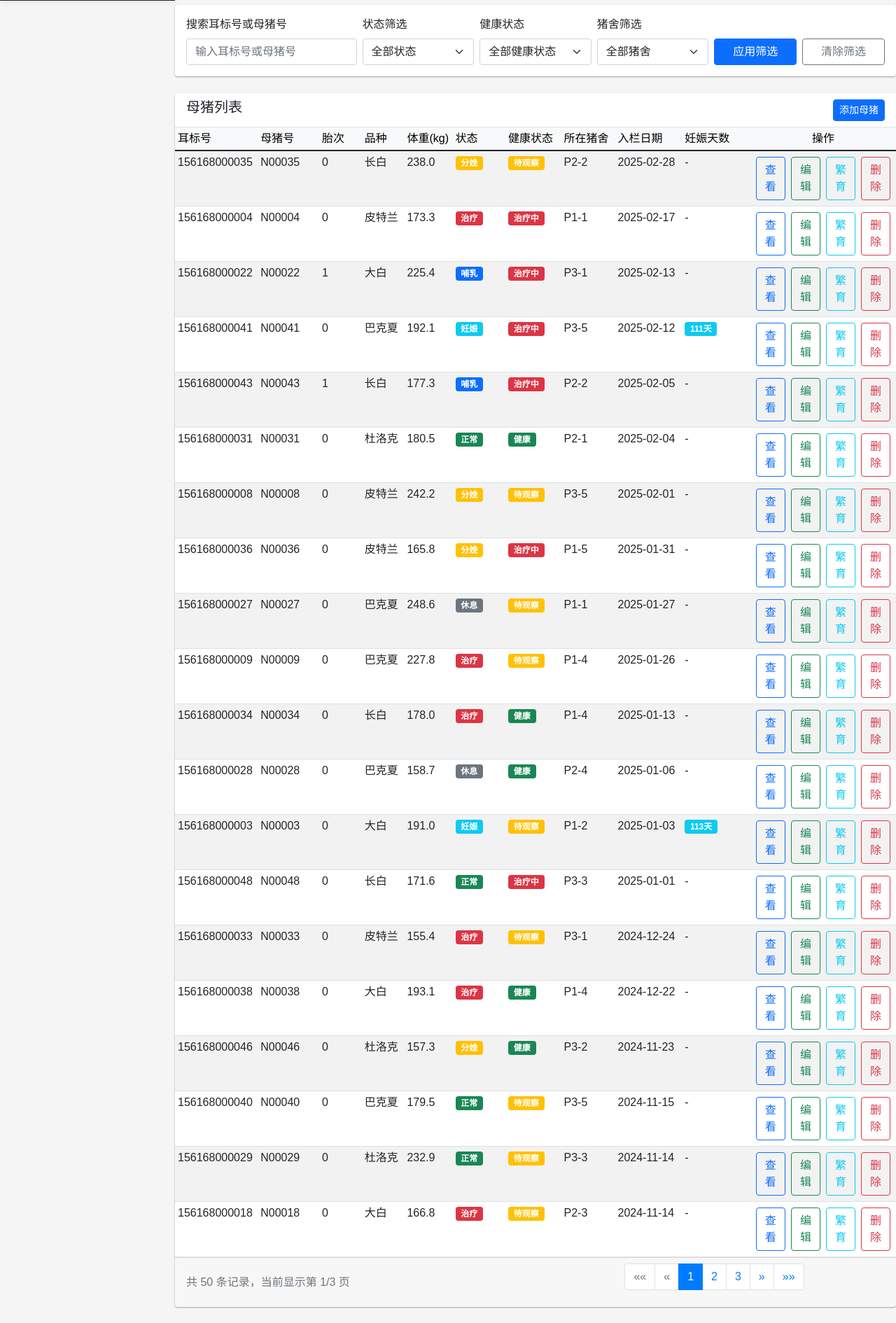
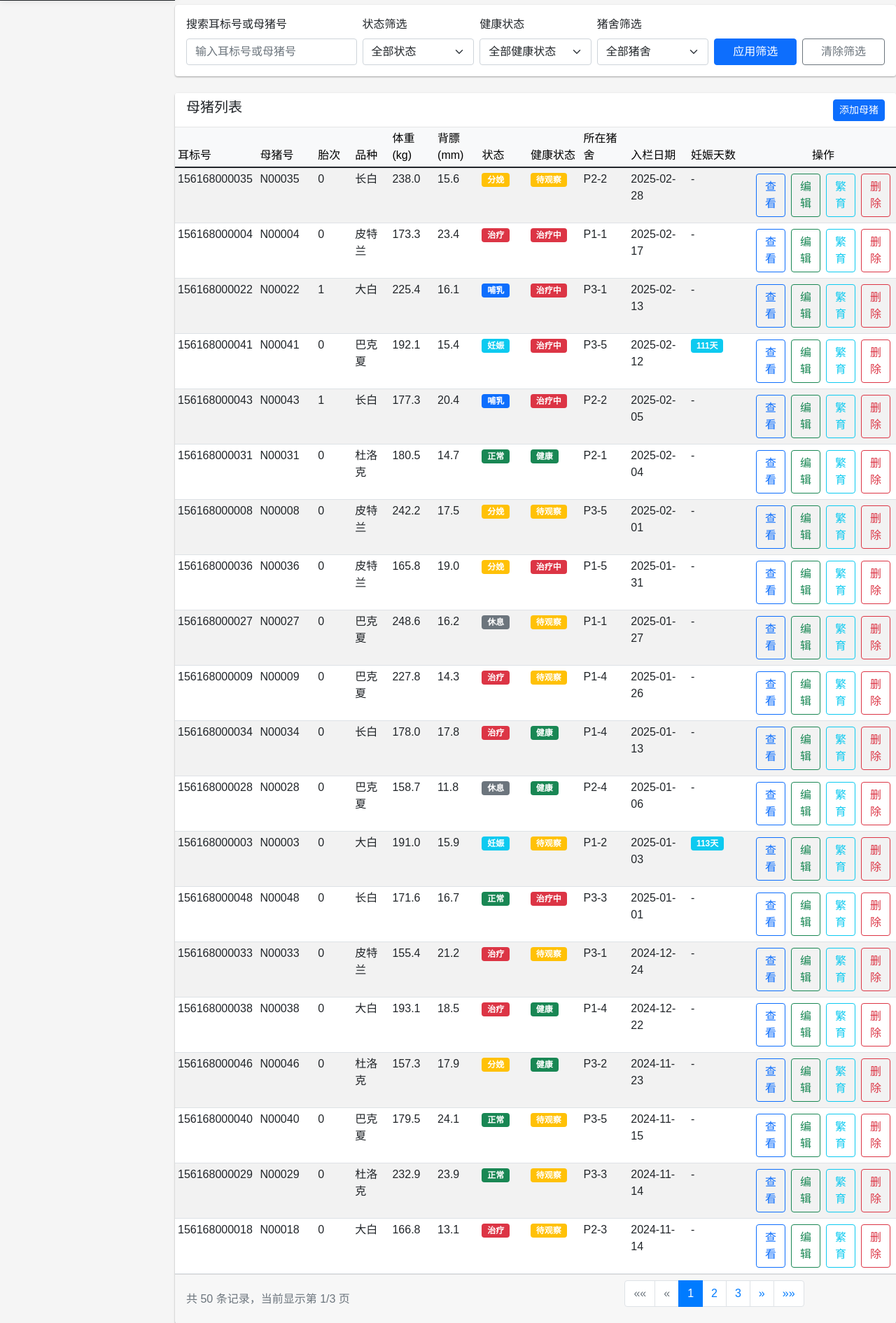
Before and after one commit to qixiaoyu0315/pig, a FastAPI app: page /pig/management in a window 1280 px wide. Shown: the part 799-2689 px from the top of the page at 70% size. Before the commit the page ends 2668 px from the top, so only its background shows below. Run offline with FastAPI, Linux system fonts and the light colour scheme; data comes from the database, SQL or seed files in the repository.

Commit message:
母猪管理界面优化完成

```diff
--- a/app/templates/pig/management.html
+++ b/app/templates/pig/management.html
@@ -194,6 +194,7 @@
                                 <th style="width: 80px;">胎次</th>
                                 <th style="width: 80px;">品种</th>
                                 <th style="width: 80px;">体重(kg)</th>
+                                <th style="width: 80px;">背膘(mm)</th>
                                 <th style="width: 90px;">状态</th>
                                 <th style="width: 90px;">健康状态</th>
                                 <th style="width: 100px;">所在猪舍</th>
@@ -211,6 +212,7 @@
                                     <td>{{ pig.parity }}</td>
                                     <td>{{ pig.breed }}</td>
                                     <td>{{ "%.1f"|format(pig.weight) }}</td>
+                                    <td>{{ "%.1f"|format(pig.backfat_thickness) if pig.backfat_thickness else '-' }}</td>
                                     <td><span class="badge {{ pig.status|status_class }}">{{ pig.status }}</span></td>
                                     <td><span class="badge {{ pig.health_status|health_status_class }}">{{ pig.health_status }}</span></td>
                                     <td>{{ pig.pen.pen_number if pig.pen else "-" }}</td>
@@ -878,7 +880,7 @@
                 document.getElementById('viewBirthDate').textContent = data.birth_date || '-';
                 document.getElementById('viewBreed').textContent = data.breed || '-';
                 document.getElementById('viewWeight').textContent = data.weight ? `${parseFloat(data.weight).toFixed(1)} kg` : '-';
-                document.getElementById('viewBackfatThickness').textContent = data.backfat_thickness ? `${data.backfat_thickness} mm` : '-';
+                document.getElementById('viewBackfatThickness').textContent = data.backfat_thickness ? `${parseFloat(data.backfat_thickness).toFixed(1)} mm` : '-';
                 document.getElementById('viewNotes').textContent = data.notes || '-';
 
                 document.getElementById('viewStatus').textContent = data.status || '-';
```
